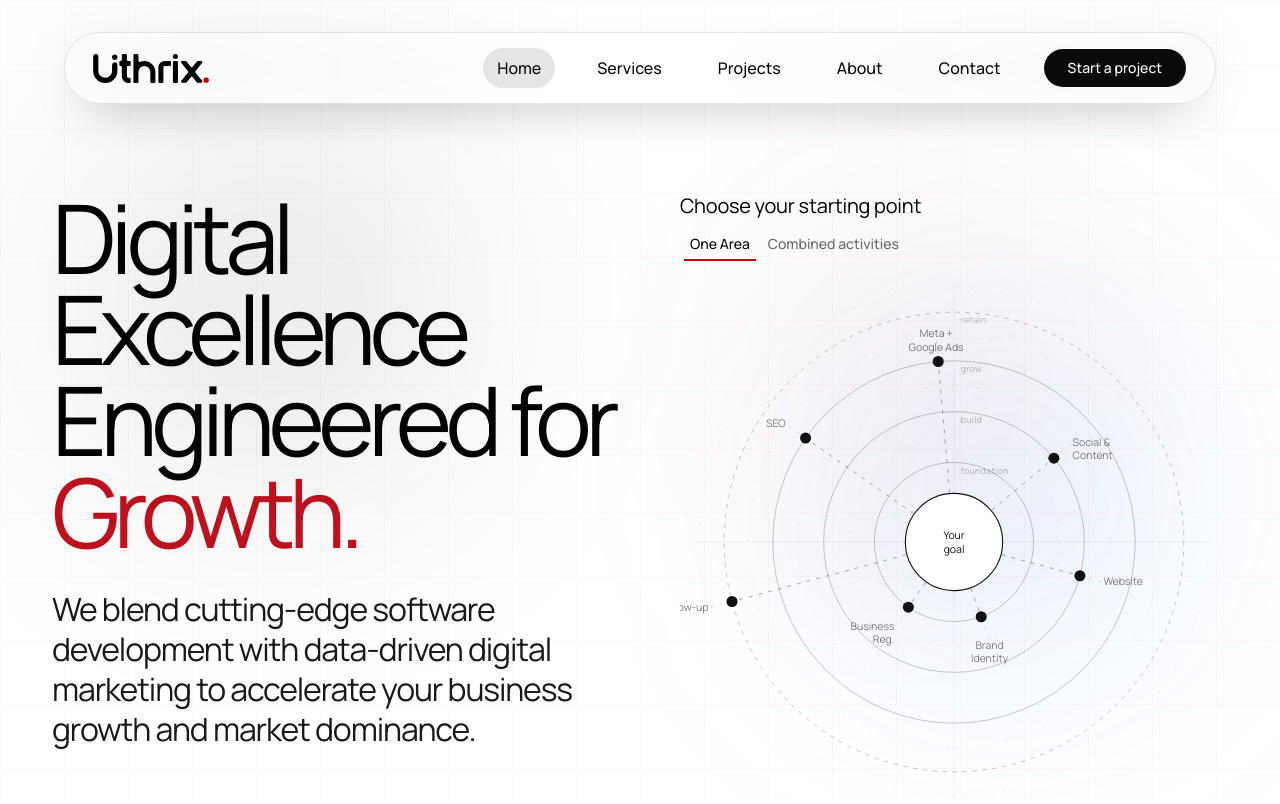
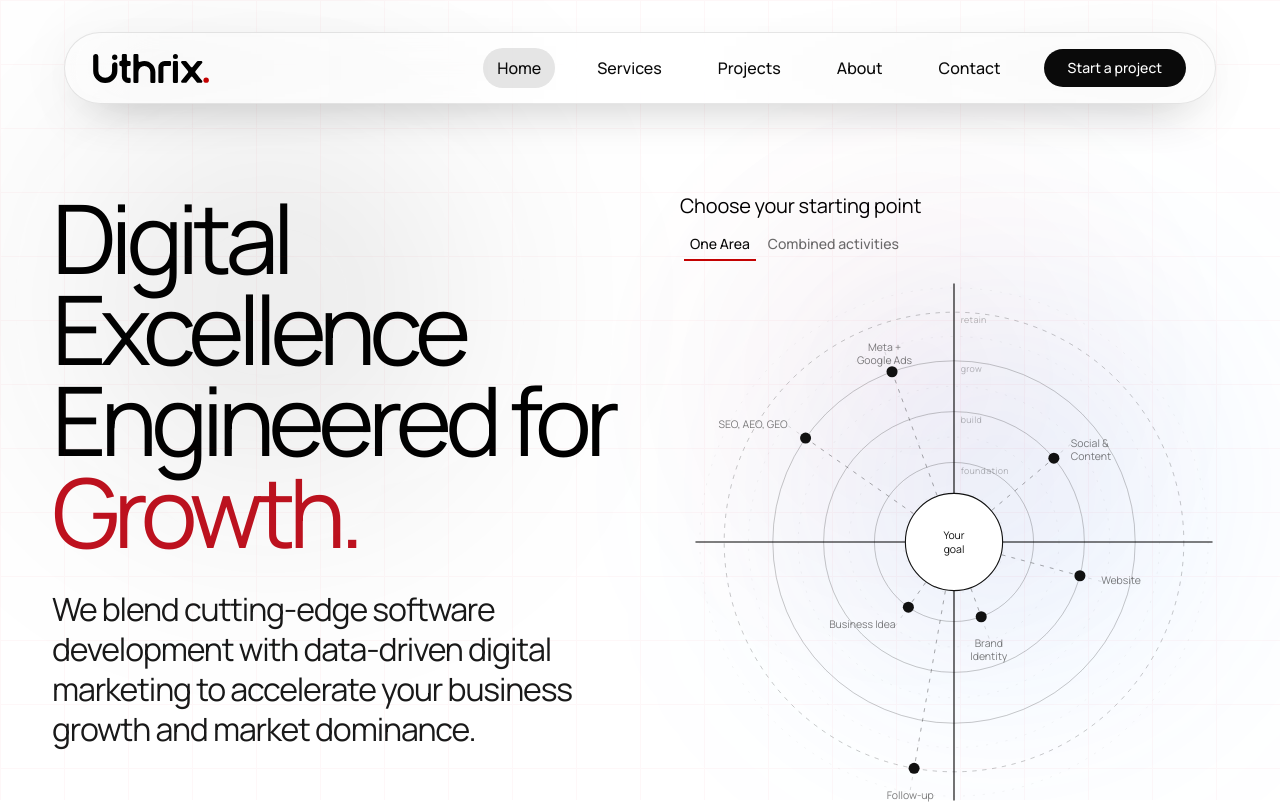
Before and after one commit to Uthrix-Digital/uthrix-digital, a Next.js app: page / in a window 1280 px wide. Shown: the top 804 px of the page. Built offline with nearby package versions, Linux system fonts and the light colour scheme.

Commit message:
feat: add interactive RadarMap component and growth path node data

```diff
--- a/src/components/shared/(GrowthPathMap)/RadarMap.tsx
+++ b/src/components/shared/(GrowthPathMap)/RadarMap.tsx
@@ -57,7 +57,7 @@ interface LabelLayout {
     | "inherit";
 }
 
-const LABEL_EXTRA = 22; // extra distance from node dot to label anchor
+const LABEL_EXTRA = 20; // extra distance from node dot to label anchor
 
 function labelLayout(angle: number, ringR: number): LabelLayout {
   const a = ((angle % 360) + 360) % 360;
@@ -155,8 +155,8 @@ export function RadarMap({
           x2={CX}
           y2={482}
           stroke="black"
-          strokeWidth={0.5}
-          opacity={0.1}
+          strokeWidth={1}
+          opacity={1.0}
         />
         <line
           x1={14}
@@ -164,8 +164,8 @@ export function RadarMap({
           x2={482}
           y2={CY}
           stroke="black"
-          strokeWidth={0.5}
-          opacity={0.1}
+          strokeWidth={1}
+          opacity={1.0}
         />
 
         {/* ── Phase ring labels ─────────────────────────── */}
--- a/src/components/shared/(GrowthPathMap)/data/nodes.ts
+++ b/src/components/shared/(GrowthPathMap)/data/nodes.ts
@@ -26,7 +26,7 @@ export const NODES: readonly NodeDef[] = [
     bit: 1,
     id: "idea",
     label: "Business Idea",
-    svgLabel: ["Business", "Reg."],
+    svgLabel: ["Business Idea"],
     angle: 215,          // JSON −125 → 90−(−125) = 215°  (lower-left)
     ringR: RING_RADII.foundation,
     phase: "foundation",
@@ -75,7 +75,7 @@ export const NODES: readonly NodeDef[] = [
     id: "ads",
     label: "Meta + Google Ads",
     svgLabel: ["Meta +", "Google Ads"],
-    angle: 355,          // JSON 95 → 90−95 = −5 → 355°  (near top)
+    angle: 340,          // JSON 95 → 90−95 = −5 → 355°  (near top)
     ringR: RING_RADII.grow,
     phase: "grow",
     why: "Ad data shows what people actually search for.",
@@ -86,7 +86,7 @@ export const NODES: readonly NodeDef[] = [
     bit: 32,
     id: "seo",
     label: "SEO",
-    svgLabel: ["SEO"],
+    svgLabel: ["SEO, AEO, GEO"],
     angle: 305,          // JSON 145 → 90−145 = −55 → 305°  (upper-left)
     ringR: RING_RADII.grow,
     phase: "grow",
@@ -99,7 +99,7 @@ export const NODES: readonly NodeDef[] = [
     id: "followup",
     label: "Follow-up",
     svgLabel: ["Follow-up"],
-    angle: 255,          // JSON 195 → 90−195 = −105 → 255°  (left)
+    angle: 190,          // JSON 195 → 90−195 = −105 → 255°  (left)
     ringR: RING_RADII.retain,
     phase: "retain",
     why: "Repeat customers and referrals restart the cycle.",
```
